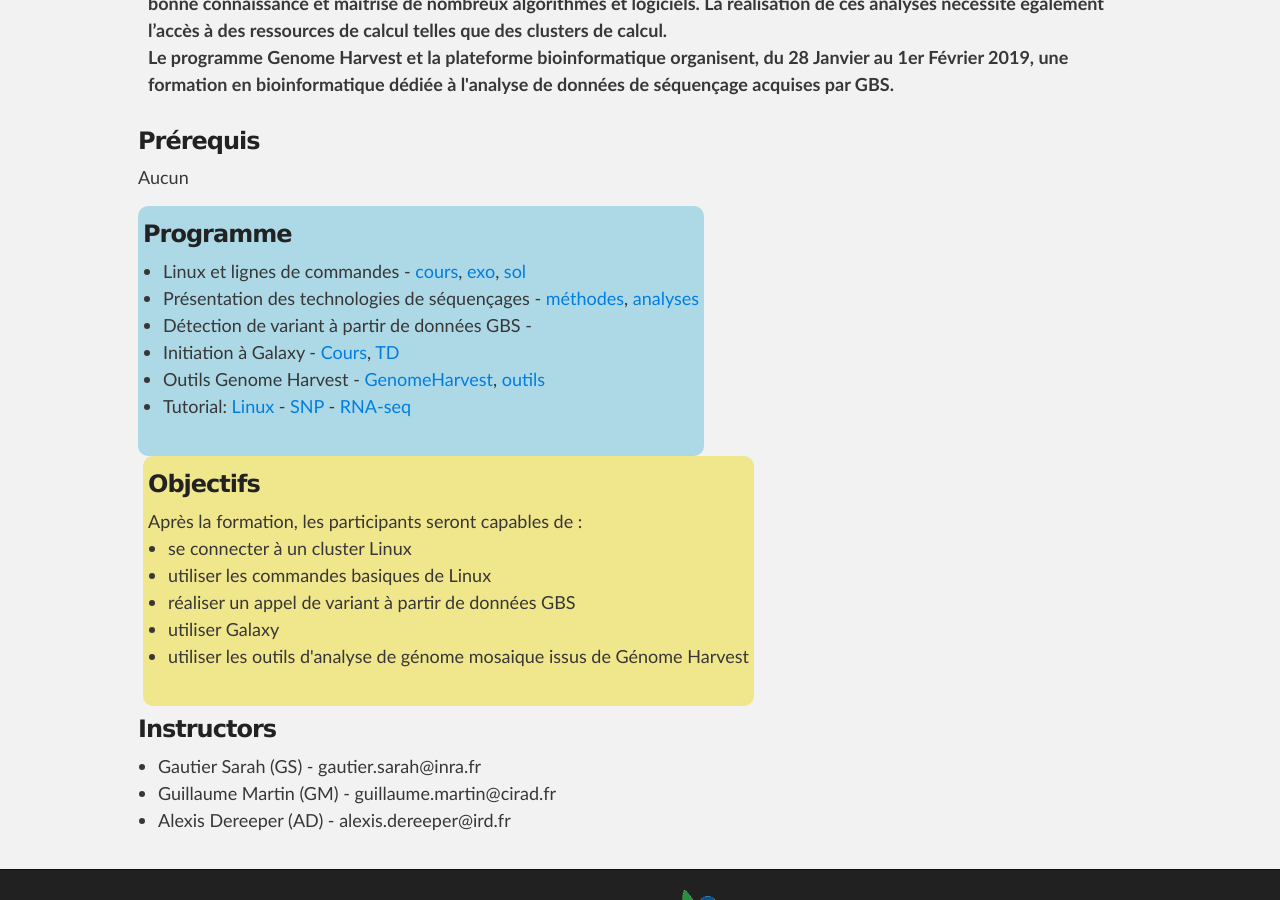
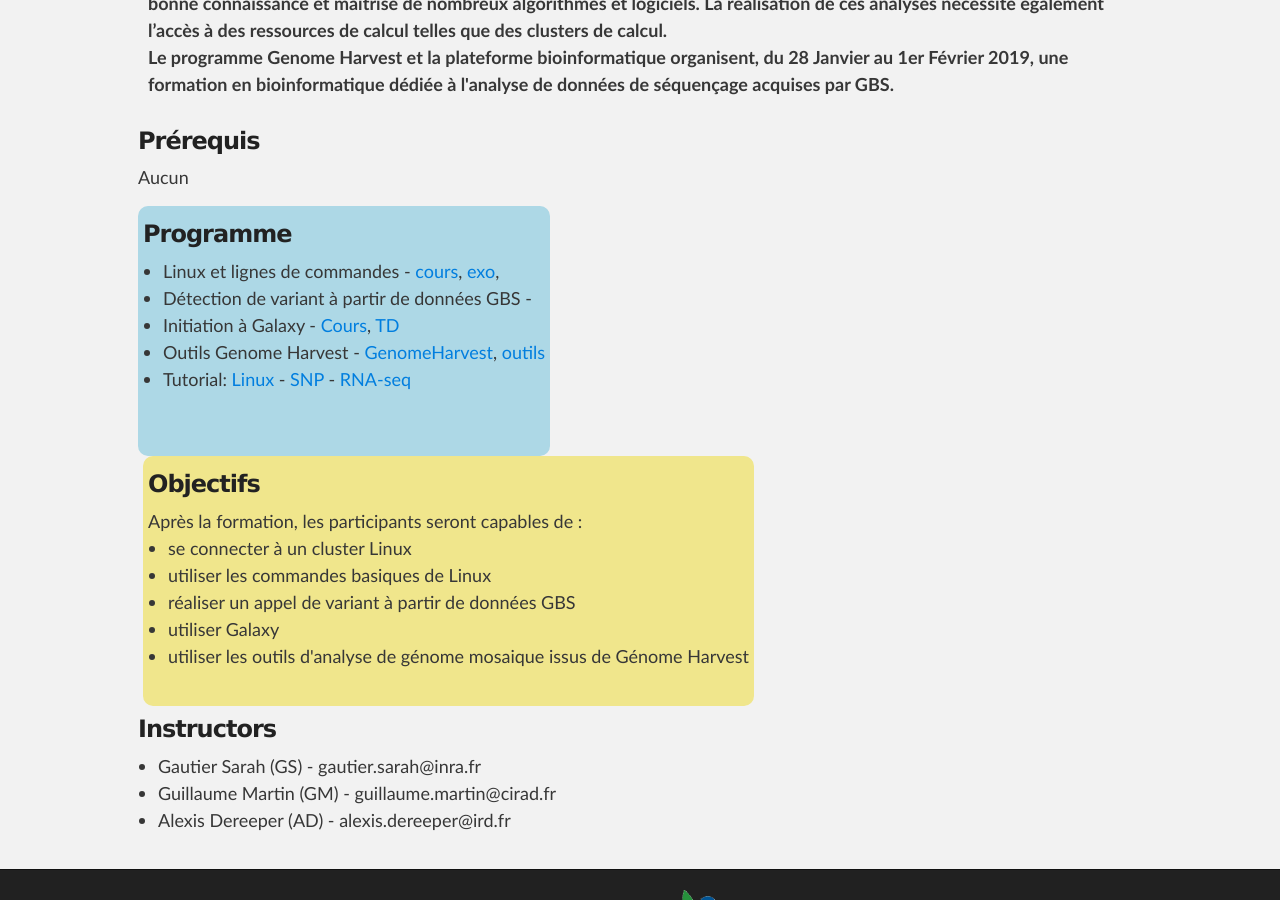
Before and after one commit to SouthGreenPlatform/trainings, a Jekyll site: the page built from _pages/gbsGuadeloupe.md, in a window 1280 px wide and 900 px high, scrolled down 543 px. Built offline with Jekyll 4.4.1, drawn with Linux system fonts in a browser that asks for light colours; nearby versions of some CDN libraries.

Commit message:
suppression partie techno de séquençage

```diff
--- a/_pages/gbsGuadeloupe.md
+++ b/_pages/gbsGuadeloupe.md
@@ -33,8 +33,7 @@ Aucun
 <div id="colonne1">
 <h3>Programme</h3>
 <ul>
-<li>Linux et lignes de commandes - <a target="_blank" href="{{ site.url }}/files/linux/GuideDeSurvieLinux-thies2018.pdf">cours</a>, <a target="_blank" href="{{ site.url }}/linux/linuxGuidePractice">exo</a>, <a target="_blank" href="{{ site.url }}/files/linux/linux-solution.pdf">sol</a> </li>
-<li>Présentation des technologies de séquençages - <a target="_blank" href="{{ site.url }}/files/NGS-methode.pdf">méthodes</a>, <a target="_blank" href="{{ site.url }}/files/NGS-analyses.pdf">analyses</a></li>
+<li>Linux et lignes de commandes - <a target="_blank" href="{{ site.url }}/files/linux/GuideDeSurvieLinux-thies2018.pdf">cours</a>, <a target="_blank" href="{{ site.url }}/linux/linuxGuidePractice">exo</a>, <!--<a target="_blank" href="{{ site.url }}/files/linux/linux-solution.pdf">sol</a> --> </li>
 <li>Détection de variant à partir de données GBS - </li>
 <li>Initiation à Galaxy - <a target="_blank" href="http://galaxyproject.github.io/training-material/topics/introduction/slides/introduction.html">Cours</a>, <a target="_blank" href="https://southgreenplatform.github.io/trainings/linux/galaxyPractice/">TD</a> </li>
 <li>Outils Genome Harvest - <a target="_blank" href="{{ site.url }}/files/2018_09_Senegal_GH_MR.pdf">GenomeHarvest</a>, <a target="_blank" href="{{ site.url }}/files/miniformation_GenomeHarvest.pdf">outils</a></li>
```
